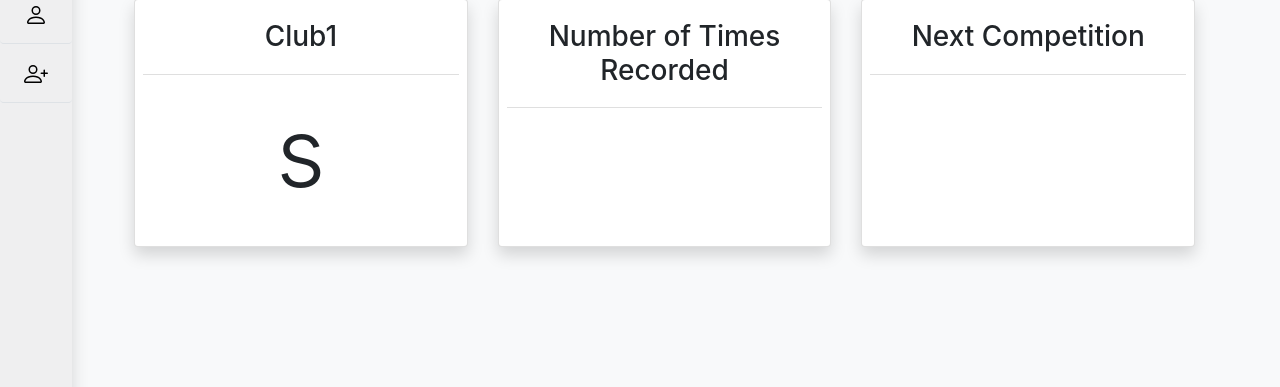
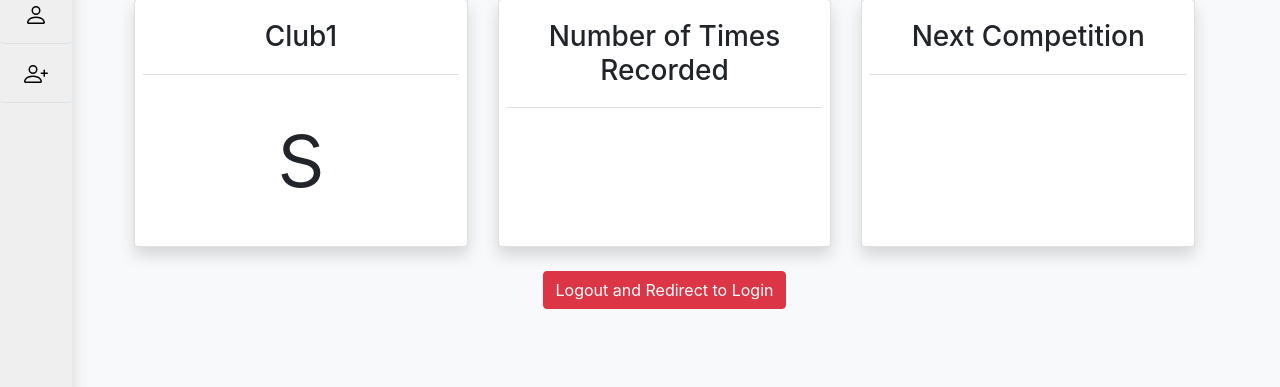
Before and after one commit to rglackin/clubhub, a Django app: template clubhub/crm/templates/crm/home.html in a window 1280 px wide. Shown: the part 73-460 px from the top of the page. Run offline with Django 5.2, Linux system fonts and the light colour scheme; the template is opened without the code that fills it, so the values that code supplies are empty; parts of the project's set-up code (start-up, migrations or seed data) failed here and were passed over; some libraries are stand-ins or nearby versions.

Commit message:
adding logout

```diff
--- a/clubhub/crm/templates/crm/home.html
+++ b/clubhub/crm/templates/crm/home.html
@@ -1,14 +1,14 @@
-{%extends 'crm/master.html'%}
+{% extends 'crm/master.html' %}
 {% load static %}
+
 <!DOCTYPE html>
 <html>
 
 <body>
 
-  {%block nav_item_home%}active
-  {%endblock %}
+  {% block nav_item_home %}active{% endblock %}
 
-  {%block main%}
+  {% block main %}
   <div class="container main">
     <h1>ClubHub</h1>
     <div class="card-deck">
@@ -39,9 +39,17 @@
         </div>
       </div>
     </div>
+
+    <!-- Add a button to log out and redirect to login.html -->
+    <div class="text-center mt-4">
+      <form action="{% url 'crm:login' %}" method="post" style="display: inline;">
+        {% csrf_token %}
+        <button type="submit" class="btn btn-danger">Logout and Redirect to Login</button>
+      </form>
+    </div>
+
   </div>
-  </div>
-  {%endblock%}
+  {% endblock %}
 </body>
 
 </html>
--- a/clubhub/crm/urls.py
+++ b/clubhub/crm/urls.py
@@ -1,6 +1,8 @@
 from django.urls import path
+from django.contrib.auth.views import LogoutView
+from . import views
 
-from . import views
+
 app_name = 'crm'
 urlpatterns = [
 
@@ -8,11 +10,12 @@ urlpatterns = [
 
     path('register', views.RegisterFormView.as_view(), name="register"),
 
-    path('login', views.LoginView.as_view(), name="login"),
 
-    path('logout', views.LogoutView.as_view(),name='logout'),
+    path('login/', views.LoginView.as_view(), name="login"),
+
    # path('dashboard', views.dashboard, name="dashboard"),
 
     path('user-logout', views.user_logout, name="user-logout"),
-
+    path('logout/', LogoutView.as_view(), name='logout'),
+    path('', views.HomePageView.as_view(), name='index'),
 ]
--- a/clubhub/crm/views.py
+++ b/clubhub/crm/views.py
@@ -18,7 +18,9 @@ class HomePageView(generic.TemplateView):
 
         return context
 
-
+def user_logout(request):
+    auth.logout(request)
+    return redirect('crm:login')
 
 class RegisterFormView(generic.FormView):
     template_name = "crm/register.html"
```
Also changed, not shown: 1 other file.
